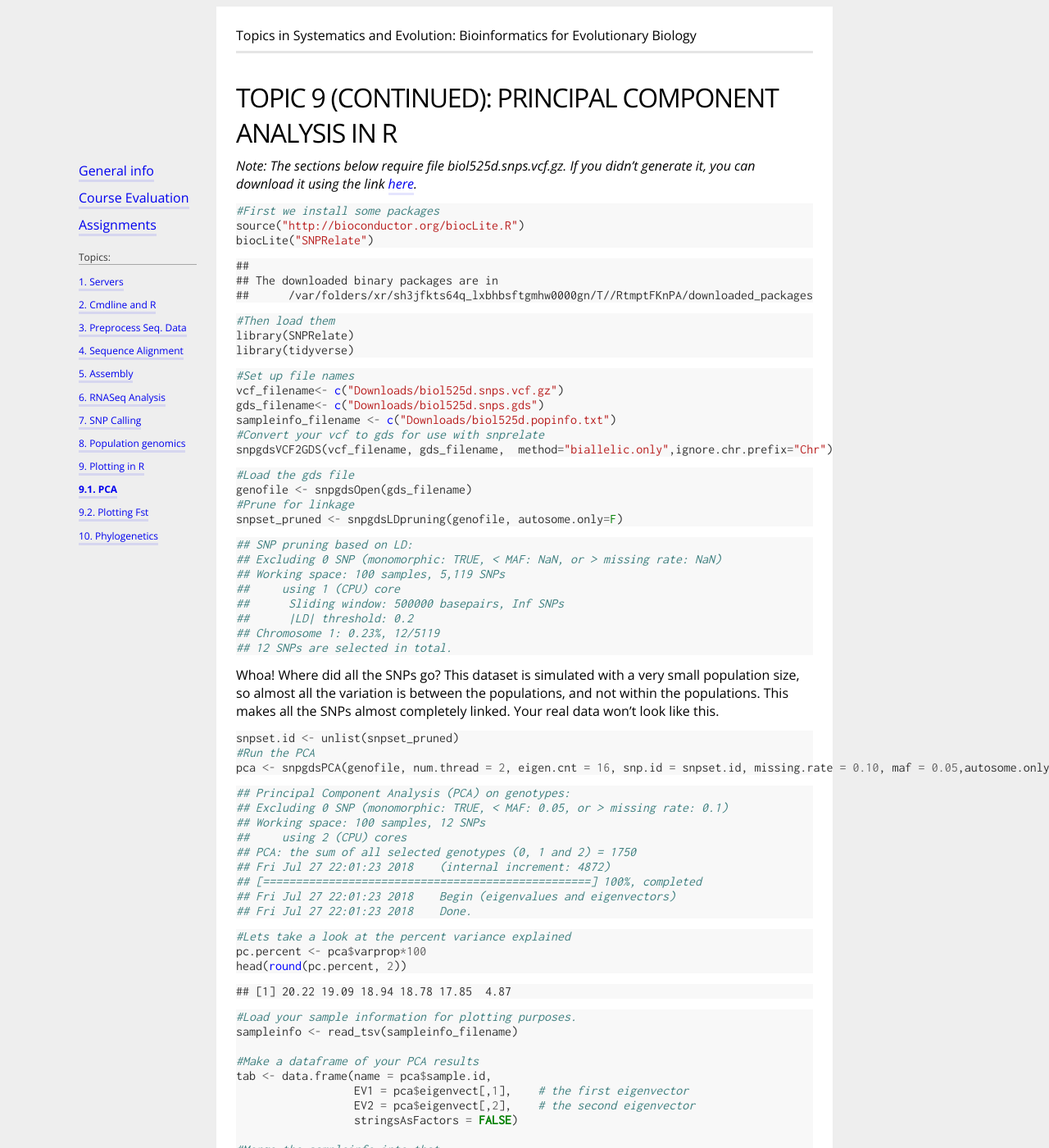
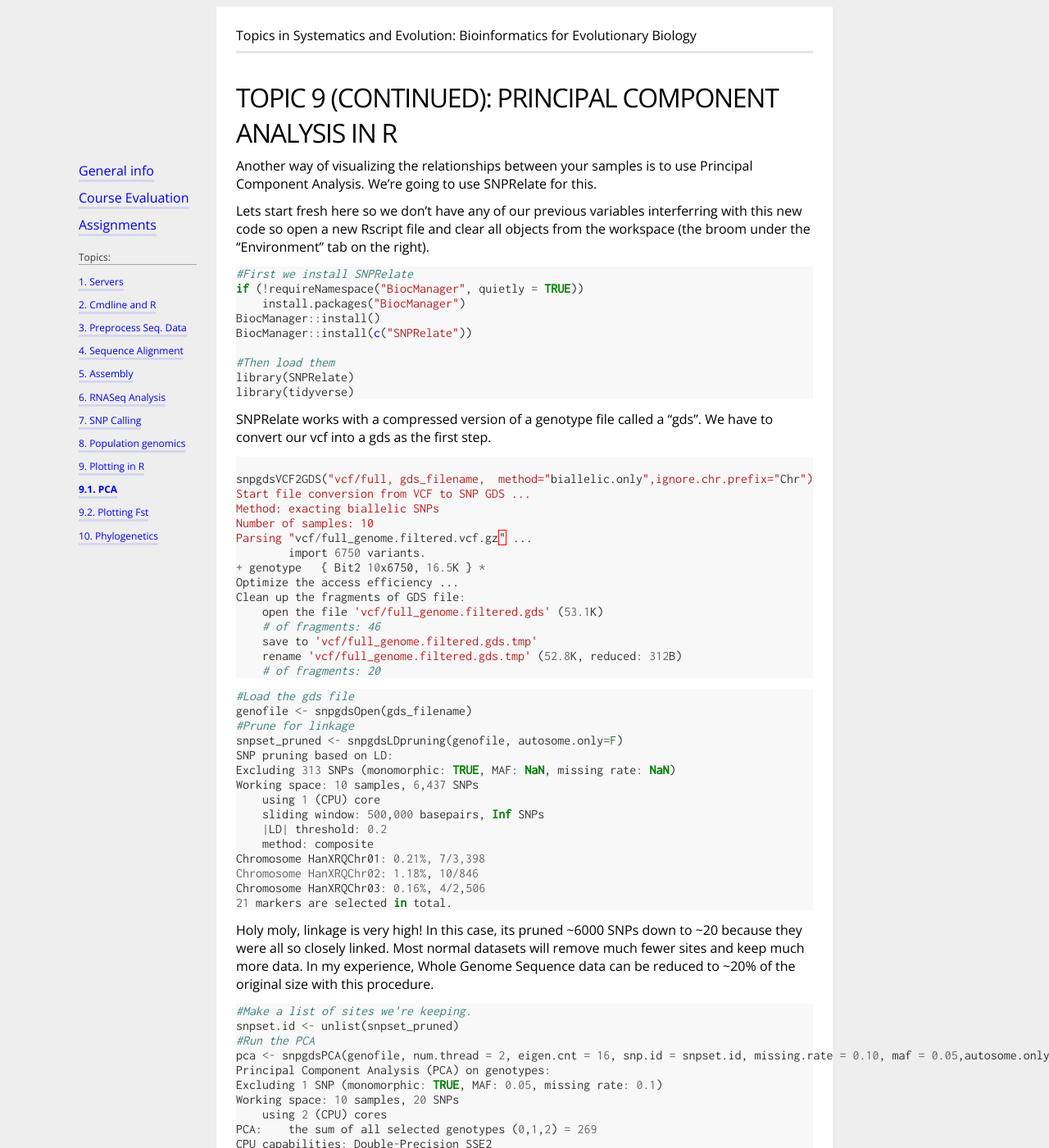
Before and after one commit to owensgl/biol525D, a Jekyll site: the page built from Topic_8-9/pca.md, in a window 1280 px wide and 1400 px high. Shown: the whole window at 82% size. Built offline with Jekyll 4.4.1, drawn with Linux system fonts in a browser that asks for light colours; our own code applies the rules of GitHub Pages for plain Markdown files; some of the changed text lies outside the part shown.

Commit message:
Update pca.md

````diff
--- a/Topic_8-9/pca.md
+++ b/Topic_8-9/pca.md
@@ -4,34 +4,39 @@ topickey: 9.1
 topictitle: "PCA"
 ---
 
-_Note: The sections below require file biol525d.snps.vcf.gz. If you didn't generate it, you can download it using the link [here](./biol525d.snps.vcf.gz)._
+Another way of visualizing the relationships between your samples is to use Principal Component Analysis. We're going to use SNPRelate for this.
+
+Lets start fresh here so we don't have any of our previous variables interferring with this new code so open a new Rscript file and clear all objects from the workspace (the broom under the "Environment" tab on the right).
 
 ```r
-#First we install some packages
-source("http://bioconductor.org/biocLite.R")
-biocLite("SNPRelate")
-```
+#First we install SNPRelate
+if (!requireNamespace("BiocManager", quietly = TRUE))
+    install.packages("BiocManager")
+BiocManager::install()
+BiocManager::install(c("SNPRelate"))
 
-```
-##
-## The downloaded binary packages are in
-## 	/var/folders/xr/sh3jfkts64q_lxbhbsftgmhw0000gn/T//RtmptFKnPA/downloaded_packages
-```
-
-```r
 #Then load them
 library(SNPRelate)
 library(tidyverse)
 ```
-
+SNPRelate works with a compressed version of a genotype file called a "gds". We have to convert our vcf into a gds as the first step.
 
 ```r
-#Set up file names
-vcf_filename<- c("Downloads/biol525d.snps.vcf.gz")
-gds_filename<- c("Downloads/biol525d.snps.gds")
-sampleinfo_filename <- c("Downloads/biol525d.popinfo.txt")
-#Convert your vcf to gds for use with snprelate
-snpgdsVCF2GDS(vcf_filename, gds_filename,  method="biallelic.only",ignore.chr.prefix="Chr")
+
+snpgdsVCF2GDS("vcf/full, gds_filename,  method="biallelic.only",ignore.chr.prefix="Chr")
+Start file conversion from VCF to SNP GDS ...
+Method: exacting biallelic SNPs
+Number of samples: 10
+Parsing "vcf/full_genome.filtered.vcf.gz" ...
+	import 6750 variants.
++ genotype   { Bit2 10x6750, 16.5K } *
+Optimize the access efficiency ...
+Clean up the fragments of GDS file:
+    open the file 'vcf/full_genome.filtered.gds' (53.1K)
+    # of fragments: 46
+    save to 'vcf/full_genome.filtered.gds.tmp'
+    rename 'vcf/full_genome.filtered.gds.tmp' (52.8K, reduced: 312B)
+    # of fragments: 20
 ```
 
 
@@ -41,113 +46,101 @@ snpgdsVCF2GDS(vcf_filename, gds_filename,  method="biallelic.only",ignore.chr.pr
 genofile <- snpgdsOpen(gds_filename)
 #Prune for linkage
 snpset_pruned <- snpgdsLDpruning(genofile, autosome.only=F)
+SNP pruning based on LD:
+Excluding 313 SNPs (monomorphic: TRUE, MAF: NaN, missing rate: NaN)
+Working space: 10 samples, 6,437 SNPs
+    using 1 (CPU) core
+    sliding window: 500,000 basepairs, Inf SNPs
+    |LD| threshold: 0.2
+    method: composite
+Chromosome HanXRQChr01: 0.21%, 7/3,398
+Chromosome HanXRQChr02: 1.18%, 10/846
+Chromosome HanXRQChr03: 0.16%, 4/2,506
+21 markers are selected in total.
 ```
 
-```r
-## SNP pruning based on LD:
-## Excluding 0 SNP (monomorphic: TRUE, < MAF: NaN, or > missing rate: NaN)
-## Working space: 100 samples, 5,119 SNPs
-##     using 1 (CPU) core
-## 	Sliding window: 500000 basepairs, Inf SNPs
-## 	|LD| threshold: 0.2
-## Chromosome 1: 0.23%, 12/5119
-## 12 SNPs are selected in total.
-```
-Whoa! Where did all the SNPs go? This dataset is simulated with a very small population size, so almost all the variation is between the populations, and not within the populations. This makes all the SNPs almost completely linked. Your real data won't look like this.
+Holy moly, linkage is very high! In this case, its pruned ~6000 SNPs down to ~20 because they were all so closely linked. Most normal datasets will remove much fewer sites and keep much more data. In my experience, Whole Genome Sequence data can be reduced to ~20% of the original size with this procedure.
 
 
 ```r
+#Make a list of sites we're keeping.
 snpset.id <- unlist(snpset_pruned)
 #Run the PCA
 pca <- snpgdsPCA(genofile, num.thread = 2, eigen.cnt = 16, snp.id = snpset.id, missing.rate = 0.10, maf = 0.05,autosome.only = F)
+Principal Component Analysis (PCA) on genotypes:
+Excluding 1 SNP (monomorphic: TRUE, MAF: 0.05, missing rate: 0.1)
+Working space: 10 samples, 20 SNPs
+    using 2 (CPU) cores
+PCA:    the sum of all selected genotypes (0,1,2) = 269
+CPU capabilities: Double-Precision SSE2
+Wed Jul 24 15:54:33 2019    (internal increment: 48740)
+[==================================================] 100%, completed, 0s
+Wed Jul 24 15:54:33 2019    Begin (eigenvalues and eigenvectors)
+Wed Jul 24 15:54:33 2019    Done.
+```
+PCA is done and stored in the pca object. Try printing the pca object to see whats in it.
+```r
+pca
 ```
 
-```r
-## Principal Component Analysis (PCA) on genotypes:
-## Excluding 0 SNP (monomorphic: TRUE, < MAF: 0.05, or > missing rate: 0.1)
-## Working space: 100 samples, 12 SNPs
-##     using 2 (CPU) cores
-## PCA:	the sum of all selected genotypes (0, 1 and 2) = 1750
-## Fri Jul 27 22:01:23 2018    (internal increment: 4872)
-## [==================================================] 100%, completed
-## Fri Jul 27 22:01:23 2018    Begin (eigenvalues and eigenvectors)
-## Fri Jul 27 22:01:23 2018    Done.
-```
-
-```r
-#Lets take a look at the percent variance explained
-pc.percent <- pca$varprop*100
-head(round(pc.percent, 2))
-```
-
-```
-## [1] 20.22 19.09 18.94 18.78 17.85  4.87
-```
+It's got a bunch of different parts. This is useful in case we need to refer back to different elements of the results but makes it harder to plot. Lets extract some relevant parts of it.
 
 
 ```r
-#Load your sample information for plotting purposes.
-sampleinfo <- read_tsv(sampleinfo_filename)
+#Here's the percent variance explained for each eigenvector
+pc.percent <- pca$varprop*100
+round(pc.percent, 2)
+ [1] 28.07 19.34 15.85  9.87  8.24  8.09  5.96  3.43  1.15  0.00
+```
+
+Now for actually plotting the eigenvectors.
+
+```r
+
 
 #Make a dataframe of your PCA results
-tab <- data.frame(name = pca$sample.id,
+tab <- data.frame(sample = pca$sample.id,
                   EV1 = pca$eigenvect[,1],    # the first eigenvector
                   EV2 = pca$eigenvect[,2],    # the second eigenvector
                   stringsAsFactors = FALSE)
 
-#Merge the sampleinfo into that
-tab <- merge(tab, sampleinfo)
 
 #Plot a PCA image
-ggplot(data=tab,aes(EV1,EV2)) + geom_point()
+tab %>%
+  ggplot(.,aes(x=PC1,y=PC2)) + geom_point()
 ```
 
-![](figure/pca1-1.png)
+![](pca_1.jpg)
 
+That looks cool, but isn't particularly informative because we don't actually know what each sample is. In this case the main division between the samples is ANN vs ARG, which is part of the sample name. We can leaverage this to divide our samples into groups using the _mutate()_ command. We're using _substr()_ to extract the first three characters from the sample name which will be our group ID.
 
 ```r
-# There are only a few points because so many of the samples are identical
-# once we've pruned it down to the 12 SNPs. To check to make sure that
-# the points are actually there, we can add a slight jitter to the positions.
-ggplot(data=tab,aes(EV1,EV2)) + geom_jitter(width=0.01,height=0.01)
+tab %>%
+  mutate(group = substr(sample,1,3)) %>%
+  ggplot(.,aes(x=PC1,y=PC2)) +
+  geom_point(aes(color=group))
 ```
 
-![](figure/pca1-2.png)
+![](pca_2.jpg)
 
-```r
-#Next lets color code by population and add axis labels
-ggplot(data=tab,aes(EV1,EV2)) +
-   geom_jitter(aes(color=as.factor(population)),width=0.01,height=0.01) +
-   ylab("Principal component 2") +
-   xlab("Principal component 1")
-```
+Now we can actually tell that there's a difference between the groups. The second PC separates different samples within the ARG group, which could be useful to know.
 
-![](figure/pca1-3.png)
-
-```r
-#We can make that look nicer
-ggplot(data=tab,aes(EV1,EV2)) +
-    geom_jitter(aes(color=as.factor(population)), width=0.01,height=0.01) +
-    ylab("Principal component 2") +
-    xlab("Principal component 1") +
-    theme_classic() +
-    scale_color_discrete(name="Population") +
-    theme(panel.border = element_rect(fill = NA, colour = "grey50"))
-```
-
-![](figure/pca1-4.png)
 
 
 Plotting challenge 1
 --------------------
 
--   Plot the 3rd and 4th principal components and color code the points by the latitude sample info.
+-   Plot the 3rd and 4th principal components.
 
 
 
 Plotting challenge 2
 --------------------
 
--   Calculate the mean PCA score per population and then put that on a map using the latitude and longitude information. There is many ways of doing this, look it up.
+-   Add individual sample labels to each point on the plot.
+
+HINT:
+  * Try the ggrepel package
+  {: .spoiler}
 
 Lastly, lets move on to [plotting Fst across the genome](./fst.md)
````
